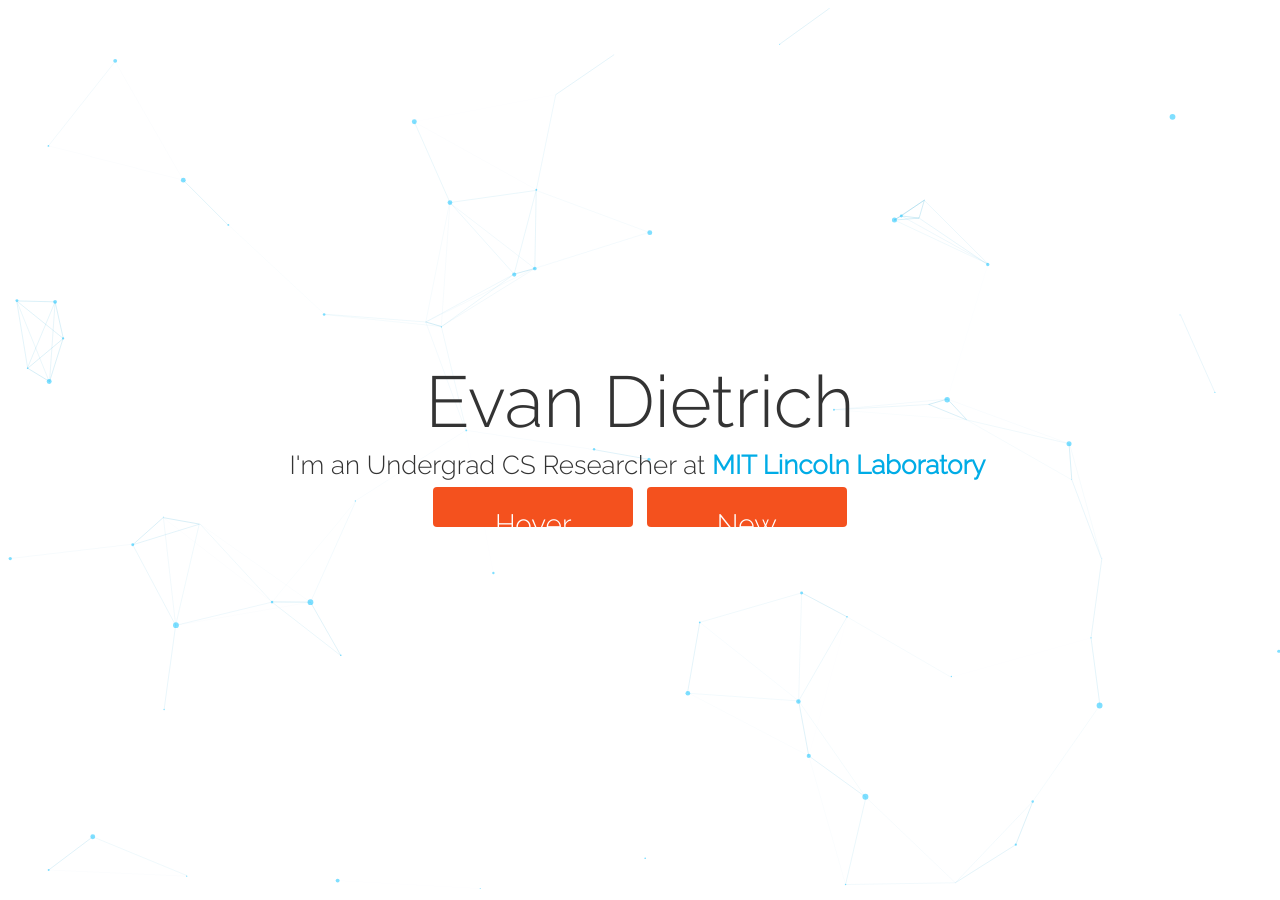
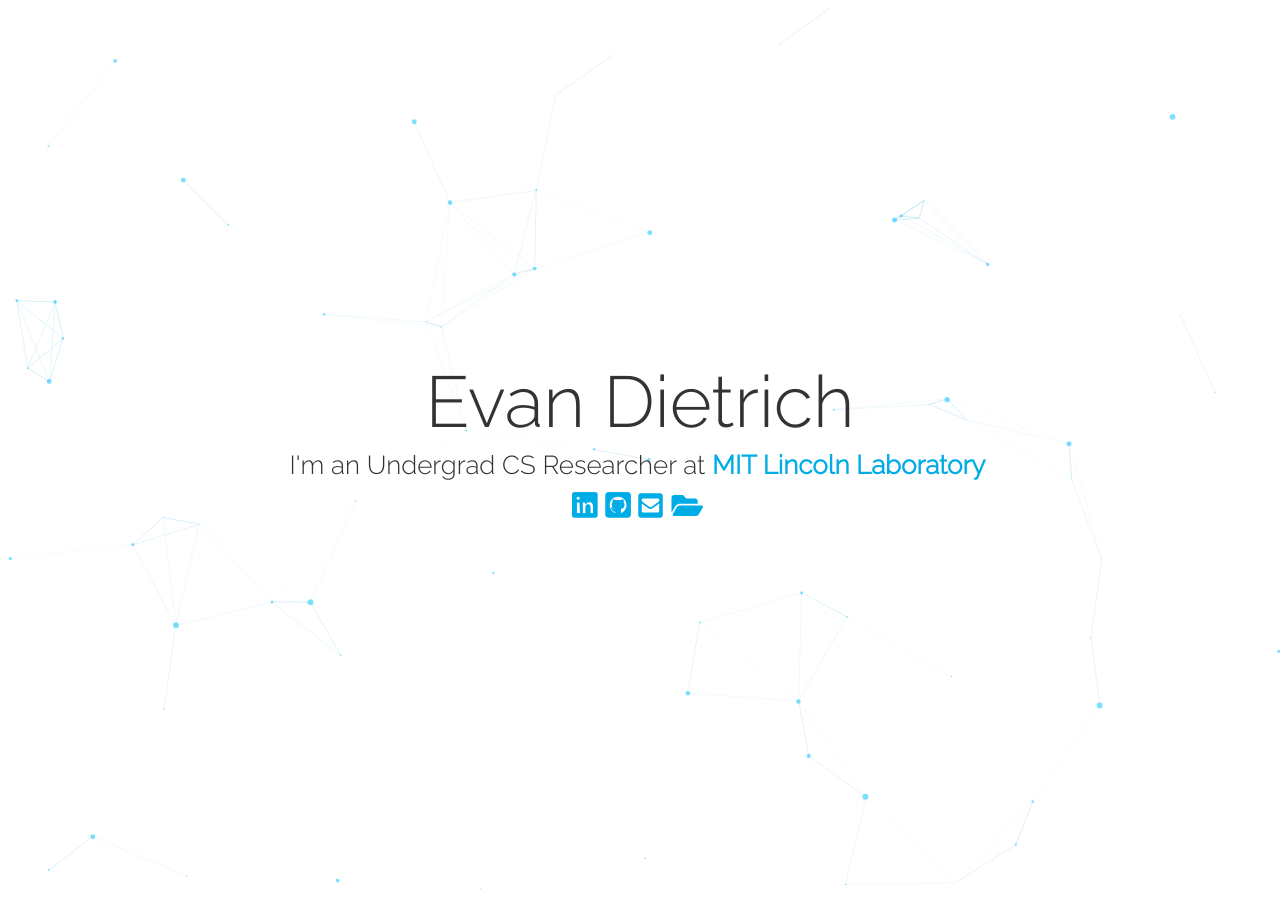
Before and after one commit to EvanDietrich/EvanDietrich.github.io, a Jekyll site: the page index.html, which Jekyll copies as it is, in a window 1280 px wide. Built offline with Jekyll 4.4.1, drawn with Linux system fonts in a browser that asks for light colours; nearby versions of some CDN libraries.

Commit message:
Update index.html

```diff
--- a/index.html
+++ b/index.html
@@ -38,11 +38,12 @@
     			<div id="title">Evan Dietrich</div>
     			<div id="description">I'm an Undergrad CS Researcher at <a id='mitll' title="MITLL" href="https://www.ll.mit.edu">MIT Lincoln Laboratory</a><br></div>
 
-          <div id="container">
-            <button class="button"><span>Hover</span></button>
-            <button class="button"><span>New</span></button>
+          <div id="links">
+            <a href="https://linkedin.com/in/evandietrich" title="LinkedIn"><i class="fab fa-linkedin fa-2x"></i></a>
+            <a href="https://github.com/EvanDietrich" title="GitHub"><i class="fab fa-github-square fa-2x"></i></a>
+            <a href="mailto:evand@mit.edu" title="Email"><i class="fas fa-envelope-square fa-2x"></i></a>
+            <a href="./projects.html" title="Projects"><i class="fas fa-folder-open fa-2x"></i></a>
           </div>
-
     		</div>
 
     		<div id="text2">
```
